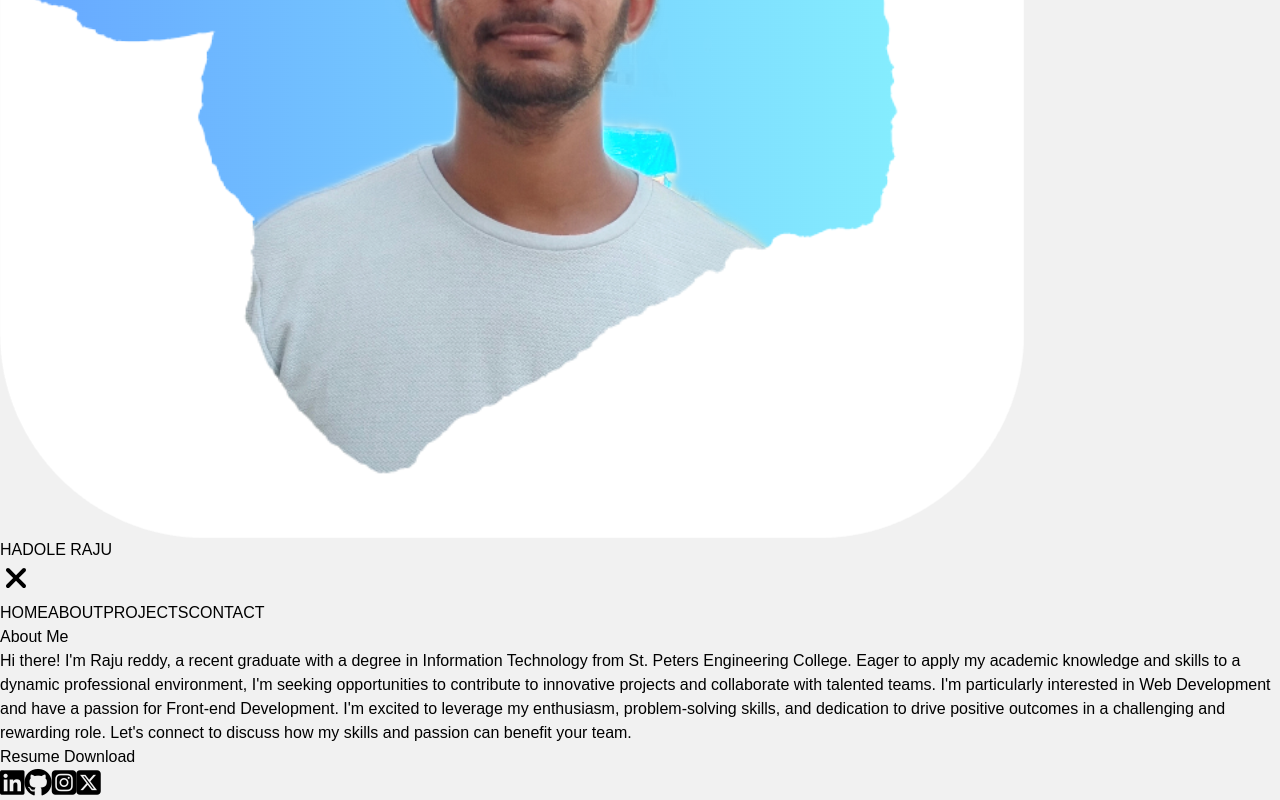
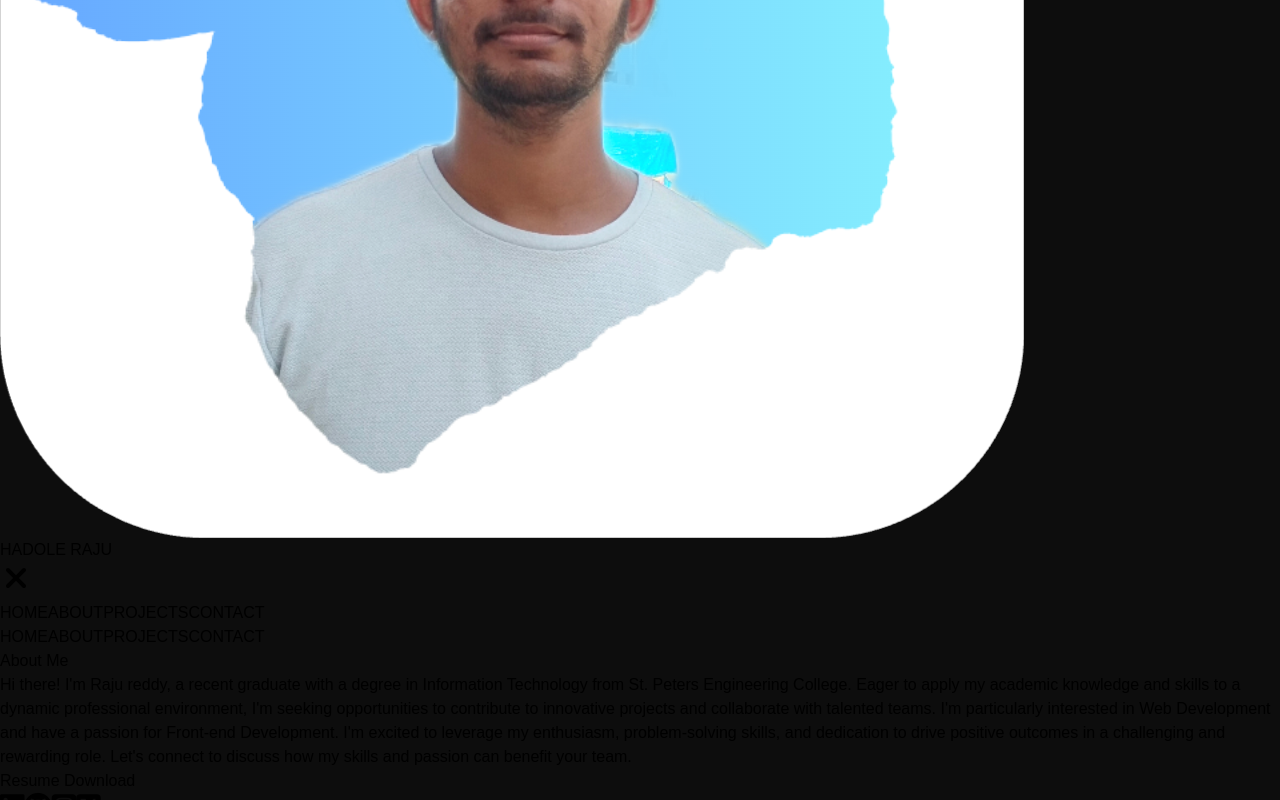
Before and after one commit to rajureddyhadole/My-portfolio, a React (Vite) app: page /about in a window 1280 px wide. Both pictures are taken after a click on the button 16 px from the left and 1064 px from the top of the page. Shown: the part 486-1286 px from the top of the page. Built offline with nearby package versions, Linux system fonts and the light colour scheme.

Commit message:
updated hero section

```diff
--- a/src/App.jsx
+++ b/src/App.jsx
@@ -1,19 +1,22 @@
-import React from 'react';
+import React, { useState } from 'react';
 import { BrowserRouter as Router, Routes, Route } from 'react-router-dom';
 import Home from './pages/Home';
 import About from './pages/About';
 import Projects from './pages/Projects';
 import Contact from './pages/Contact';
+import Navbar from './components/Navbar';
 
 function App() {
+
   return (
     <div>
       <Router>
+        <Navbar />
         <Routes>
-          <Route path='/' element={<Home/>}/>
-          <Route path='/about' element={<About />}/>
-          <Route path='/projects' element={<Projects />}/>
-          <Route path='/contact' element={<Contact />}/>
+          <Route path='/' element={<Home />} />
+          <Route path='/about' element={<About />} />
+          <Route path='/projects' element={<Projects />} />
+          <Route path='/contact' element={<Contact />} />
         </Routes>
       </Router>
     </div>
--- a/src/components/HeroSection.jsx
+++ b/src/components/HeroSection.jsx
@@ -3,11 +3,12 @@ import { Link } from 'react-router-dom';
 
 function HeroSection() {
   return (
-    <div className='flex justify-center items-center h-[100vh]'>
-      <div className='text-center w-[70%]'>
-        <h1 className='mb-8 text-3xl font-bold md:text-4xl'>HEY, I'M HADOLE RAJU</h1>
-        <p className='mb-8 text-[0.9rem] md:text-[1rem] text-gray-600'>A Frontend focused Web Developer building the Frontend of Websites and Web Applications that leads to the success of the overall product</p>
-        <Link to='/projects'><button className='px-12 py-3 font-semibold bg-yellow-400 rounded hover:bg-yellow-500 active:bg-yellow-400'>PROJECTS</button></Link>
+    <div className='flex items-center justify-center h-[80vh]'>
+      <div className='flex flex-col items-center justify-center w-[90%] sm:w-[70%]'>
+        <img width="200" height="200" className='mb-10 rounded-full shadow-lg shadow-black/85' src="src/assets/profile-pic (1).png" alt="profile-pic" />
+        <h1 className='mb-10 text-4xl font-bold text-neutral-300 md:text-5xl'>Hii, <span className='text-transparent bg-clip-text bg-gradient-to-r from-orange-600 to-orange-800'>I'M HADOLE RAJU</span></h1>
+        <p className='mb-10 text-base font-medium text-center text-neutral-600 sm:text-lg'>A Frontend focused Web Developer building the Frontend of Websites and Web Applications that leads to the success of the overall product</p>
+        <Link to='/projects'><button className='px-12 py-3 font-semibold rounded-full text-neutral-900 bg-gradient-to-r from-orange-600 to-orange-800'>PROJECTS</button></Link>
       </div>
     </div>
   )
--- a/src/components/Navbar.jsx
+++ b/src/components/Navbar.jsx
@@ -7,20 +7,28 @@ function Navbar() {
 
   return (
     <>
-      <div className='sticky top-0 flex items-center justify-between p-3 border-b text-slate-300 backdrop-blur-lg bg-slate-800 border-b-neutral-700 lg:px-8 sm:px-4'>
+      <div className='sticky top-0 z-10 flex items-center justify-between p-3 border-b text-neutral-400 backdrop-blur-xl border-b-neutral-800 lg:px-8 sm:px-4'>
         <div className='flex items-center space-x-4'>
           <img src="/src/assets/profile-pic (1).png" className='w-[40px] h-[40px] rounded-full border-gray-300 border-2' alt="profile pic" />
           <p className='font-semibold'>HADOLE RAJU</p>
         </div>
 
         <button className='sm:hidden' onClick={() => setIsMenuOpen(!isMenuOpen)}>
-          {isMenuOpen ? (<svg className=' fill-slate-300' height='32' width='32' xmlns="http://www.w3.org/2000/svg" viewBox="0 0 384 512"><path d="M342.6 150.6c12.5-12.5 12.5-32.8 0-45.3s-32.8-12.5-45.3 0L192 210.7 86.6 105.4c-12.5-12.5-32.8-12.5-45.3 0s-12.5 32.8 0 45.3L146.7 256 41.4 361.4c-12.5 12.5-12.5 32.8 0 45.3s32.8 12.5 45.3 0L192 301.3 297.4 406.6c12.5 12.5 32.8 12.5 45.3 0s12.5-32.8 0-45.3L237.3 256 342.6 150.6z" /></svg>) : <svg className='fill-slate-300' height='32' width='32' xmlns="http://www.w3.org/2000/svg" viewBox="0 0 448 512"><path d="M0 96C0 78.3 14.3 64 32 64l384 0c17.7 0 32 14.3 32 32s-14.3 32-32 32L32 128C14.3 128 0 113.7 0 96zM0 256c0-17.7 14.3-32 32-32l384 0c17.7 0 32 14.3 32 32s-14.3 32-32 32L32 288c-17.7 0-32-14.3-32-32zM448 416c0 17.7-14.3 32-32 32L32 448c-17.7 0-32-14.3-32-32s14.3-32 32-32l384 0c17.7 0 32 14.3 32 32z" /></svg>}
+          {isMenuOpen ? (<svg className=' fill-neutral-400' height='32' width='32' xmlns="http://www.w3.org/2000/svg" viewBox="0 0 384 512"><path d="M342.6 150.6c12.5-12.5 12.5-32.8 0-45.3s-32.8-12.5-45.3 0L192 210.7 86.6 105.4c-12.5-12.5-32.8-12.5-45.3 0s-12.5 32.8 0 45.3L146.7 256 41.4 361.4c-12.5 12.5-12.5 32.8 0 45.3s32.8 12.5 45.3 0L192 301.3 297.4 406.6c12.5 12.5 32.8 12.5 45.3 0s12.5-32.8 0-45.3L237.3 256 342.6 150.6z" /></svg>) : <svg className='fill-neutral-400' height='32' width='32' xmlns="http://www.w3.org/2000/svg" viewBox="0 0 448 512"><path d="M0 96C0 78.3 14.3 64 32 64l384 0c17.7 0 32 14.3 32 32s-14.3 32-32 32L32 128C14.3 128 0 113.7 0 96zM0 256c0-17.7 14.3-32 32-32l384 0c17.7 0 32 14.3 32 32s-14.3 32-32 32L32 288c-17.7 0-32-14.3-32-32zM448 416c0 17.7-14.3 32-32 32L32 448c-17.7 0-32-14.3-32-32s14.3-32 32-32l384 0c17.7 0 32 14.3 32 32z" /></svg>}
         </button>
+        {isMenuOpen && (
+          <div className='fixed  sm:hidden right-0 flex flex-col top-16 pt-4 w-[300px] h-[91vh] bg-black/95 gap-4'>
+            <Link to='/' className='w-full py-2 pl-8 font-semibold tracking-wid hover:text-slate-100 active:text-slate-300'>HOME</Link>
+            <Link to='/about' className='w-full py-2 pl-8 font-semibold tracking-wid hover:text-slate-100 active:text-slate-300'>ABOUT</Link>
+            <Link to='/projects' className='w-full py-2 pl-8 font-semibold tracking-wid hover:text-slate-100 active:text-slate-300'>PROJECTS</Link>
+            <Link to='/contact' className='w-full py-2 pl-8 font-semibold tracking-wid hover:text-slate-100 active:text-slate-300'>CONTACT</Link>
+          </div>
+        )}
         <nav className='items-center justify-center hidden gap-4 font-semibold sm:flex'>
-          <Link to='/' className='tracking-wide hover:text-slate-100 active:text-slate-300'>HOME</Link>
-          <Link to='/about' className='tracking-wide hover:text-slate-100 active:text-slate-300'>ABOUT</Link>
-          <Link to='/projects' className='tracking-wide hover:text-slate-100 active:text-slate-300'>PROJECTS</Link>
-          <Link to='/contact' className='tracking-wide hover:text-slate-100 active:text-slate-300'>CONTACT</Link>
+          <Link to='/' className='tracking-wide duration-75 border-blue-400 hover:text-slate-100 hover:border-b-[3px] active:text-slate-300'>HOME</Link>
+          <Link to='/about' className='tracking-wide duration-75 border-blue-400 hover:text-slate-100 hover:border-b-[3px] active:text-slate-300'>ABOUT</Link>
+          <Link to='/projects' className='tracking-wide duration-75 border-blue-400 hover:text-slate-100 hover:border-b-[3px] active:text-slate-300'>PROJECTS</Link>
+          <Link to='/contact' className='tracking-wide duration-75 border-blue-400 hover:text-slate-100 hover:border-b-[3px] active:text-slate-300'>CONTACT</Link>
         </nav>
       </div>
     </>
--- a/src/index.css
+++ b/src/index.css
@@ -3,7 +3,7 @@
 @tailwind utilities;
 
 :root {
-    background-color:#f1f1f1;
+    background-color: rgba(0, 0, 0, 0.95);
     font-family: Arial, Helvetica, sans-serif;
 }
 
--- a/src/pages/About.jsx
+++ b/src/pages/About.jsx
@@ -1,14 +1,12 @@
 import React from 'react'
-import Navbar from '../components/Navbar'
 import Footer from '../components/Footer'
 
 function About() {
   return (
     <div className=''>
-      <Navbar />
-      <div className='flex flex-col items-center justify-center p-4 h-[80%] bg-gray-200'>
-        <h1 className='text-3xl font-semibold md:text-4xl'>About Me</h1>
-        <p className='mt-8 w-[70%] text-[0.9rem] md:text-[1rem] text-gray-700'>Hi there! I'm Raju reddy, a recent graduate with a degree in Information Technology from St. Peters Engineering College. Eager to apply my academic knowledge and skills to a dynamic professional environment, I'm seeking opportunities to contribute to innovative projects and collaborate with talented teams.
+      <div className='flex flex-col items-center justify-center gap-8 mt-10'>
+        <h1 className='text-3xl font-semibold sm:text-4xl'>About Me</h1>
+        <p className='w-[70%] sm:w-[60%] text-sm sm:text-[1rem] text-gray-700'>Hi there! I'm Raju reddy, a recent graduate with a degree in Information Technology from St. Peters Engineering College. Eager to apply my academic knowledge and skills to a dynamic professional environment, I'm seeking opportunities to contribute to innovative projects and collaborate with talented teams.
 
           I'm particularly interested in Web Development and have a passion for Front-end Development.
 
--- a/src/pages/Contact.jsx
+++ b/src/pages/Contact.jsx
@@ -1,5 +1,4 @@
 import React from 'react'
-import Navbar from '../components/Navbar';
 import Footer from '../components/Footer';
 
 function Contact() {
@@ -32,7 +31,6 @@ function Contact() {
 
   return (
     <div>
-      <Navbar />
       <form onSubmit={onSubmit} className='flex flex-col h-[570px] items-center justify-center gap-8 p-4'>
         <h1 className='text-3xl font-semibold'>Contact</h1>
         <input className='h-8 px-2 rounded w-[400px]' type="text" name='name' placeholder='Name...' />
--- a/src/pages/Home.jsx
+++ b/src/pages/Home.jsx
@@ -1,12 +1,10 @@
 import React from 'react';
-import Navbar from '../components/Navbar';
 import HeroSection from '../components/HeroSection';
 import Footer from '../components/Footer';
 
 function Home() {
   return (
     <div>
-      <Navbar />
       <HeroSection />
       <Footer />
     </div>
--- a/src/pages/Projects.jsx
+++ b/src/pages/Projects.jsx
@@ -1,11 +1,9 @@
 import React from 'react'
-import Navbar from '../components/Navbar'
 import Footer from '../components/Footer'
 
 function Projects() {
   return (
     <div className=''>
-      <Navbar />
       <div className='flex flex-col items-center justify-center'>
         <div className='flex flex-col items-center p-4'>
           <h1 className='mb-4 text-2xl font-semibold md:text-3xl'>Skills</h1>
```
Also changed, not shown: src/components/Footer.jsx (+5 -5 lines).
